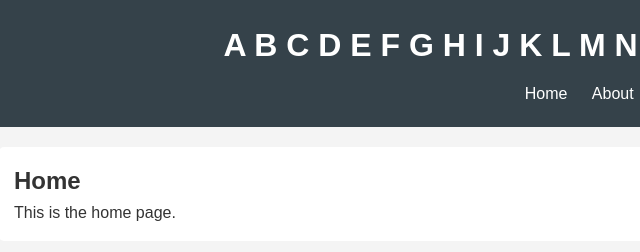
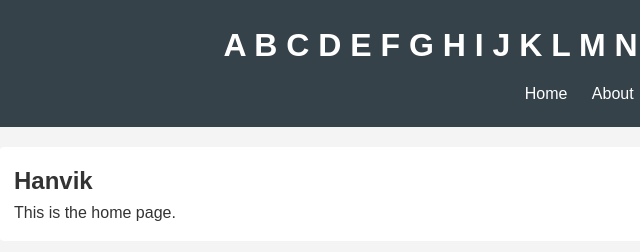
Before and after one commit to DilipKumarm007/DilipKumarm007.github.io, a plain HTML site: page index.html in a window 1280 px wide. Shown: the top 252 px of the page, 21-661 px from the left. Drawn offline with Linux system fonts and the light colour scheme.

Commit message:
Update index.html

```diff
--- a/index.html
+++ b/index.html
@@ -18,7 +18,7 @@
 
     <main>
         <section id="home">
-            <h2>Home</h2>
+            <h2>Hanvik</h2>
             <p>This is the home page.</p>
         </section>
 
```
